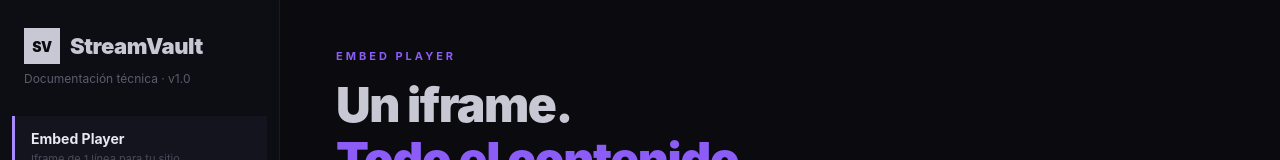
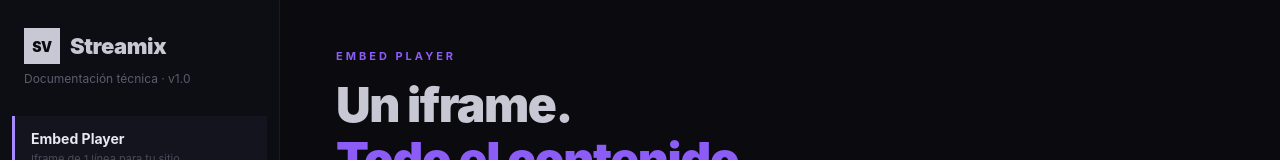
Before and after one commit to elquesabe95/StreamVault, a Next.js app: page /docs in a window 1280 px wide. Shown: the top 160 px of the page. Built offline with nearby package versions, Linux system fonts and the light colour scheme.

Commit message:
rename: StreamVault → Streamix

```diff
--- a/public/api-docs.html
+++ b/public/api-docs.html
@@ -3,7 +3,7 @@
 <head>
 <meta charset="UTF-8">
 <meta name="viewport" content="width=device-width, initial-scale=1.0">
-<title>StreamVault — Documentación API</title>
+<title>Streamix — Documentación API</title>
 <style>
   *,*::before,*::after{box-sizing:border-box;margin:0;padding:0}
   :root{--bg:#0a0a0f;--surface:#0e0e16;--border:#1a1a24;--accent:#8b5cf6;--text:#c8c8d4;--muted:#6b6b7e;--dim:#5c5c6e}
@@ -70,7 +70,7 @@
     <div>
       <div class="logo">
         <div class="logo-mark">SV</div>
-        StreamVault
+        Streamix
       </div>
       <div class="version">Documentación · v1.0</div>
     </div>
@@ -336,7 +336,7 @@
       </div>
     </div>
 
-    <footer>StreamVault · Contenido en español latino · 6 proveedores · Sin API key</footer>
+    <footer>Streamix · Contenido en español latino · 6 proveedores · Sin API key</footer>
   </main>
 </div>
 
--- a/src/app/api/v1/ads/route.ts
+++ b/src/app/api/v1/ads/route.ts
@@ -18,8 +18,8 @@ interface CustomAd {
 const DEFAULT_ADS: CustomAd[] = [
   {
     id: "sv-premium",
-    title: "StreamVault Premium",
-    description: "Disfruta sin interrupciones con StreamVault Premium. Miles de series y peliculas en HD.",
+    title: "Streamix Premium",
+    description: "Disfruta sin interrupciones con Streamix Premium. Miles de series y peliculas en HD.",
     clickUrl: "",
     duration: 5,
     active: true,
--- a/src/app/docs/page.tsx
+++ b/src/app/docs/page.tsx
@@ -44,7 +44,7 @@ export default function DocsPage() {
               width: 36, height: 36, display: "grid", placeItems: "center",
               fontSize: 14, fontWeight: 900
             }}>SV</span>
-            StreamVault
+            Streamix
           </div>
           <div style={{ fontSize: 12, color: "#5c5c6e", marginTop: 4 }}>
             Documentación técnica · v1.0
--- a/src/app/page.tsx
+++ b/src/app/page.tsx
@@ -110,7 +110,7 @@ export default function Home() {
 
       <header>
         <div className="header-inner">
-          <a className="logo" href="#"><span className="logo-dot">●</span> StreamVault</a>
+          <a className="logo" href="#"><span className="logo-dot">●</span> Streamix</a>
           <nav>
             <a href="#endpoints">API</a>
             <a href="#demo">Demo</a>
@@ -298,7 +298,7 @@ export default function Home() {
         </section>
 
         <footer>
-          StreamVault · 4 proveedores activos · Contenido en español latino · Sin API key
+          Streamix · 4 proveedores activos · Contenido en español latino · Sin API key
         </footer>
       </div>
 
--- a/src/app/player/page.tsx
+++ b/src/app/player/page.tsx
@@ -506,7 +506,7 @@ export default function PlayerPage() {
           allowFullScreen
           allow="autoplay; encrypted-media; fullscreen; picture-in-picture"
           style={{ border: "none" }}
-          title={`${data?.title || "Player"} - StreamVault`}
+          title={`${data?.title || "Player"} - Streamix`}
         />
       )}
 
@@ -609,7 +609,7 @@ export default function PlayerPage() {
             <div className="flex items-center justify-between max-w-3xl mx-auto">
               <div>
                 <p className="text-white font-bold text-lg mb-1">Has completado {data.title}</p>
-                <p className="text-white/50 text-sm">Gracias por ver en StreamVault</p>
+                <p className="text-white/50 text-sm">Gracias por ver en Streamix</p>
               </div>
               <button
                 onClick={() => {
--- a/src/components/Player.tsx
+++ b/src/components/Player.tsx
@@ -28,7 +28,7 @@ export default function Player({ url, title }: PlayerProps) {
     if (window.jwplayer && playerRef.current) {
       window.jwplayer(playerRef.current).setup({
         file: url,
-        title: title || "StreamVault Player",
+        title: title || "Streamix Player",
         width: "100%",
         aspectratio: "16:9",
         autostart: true,
--- a/worker-proxy.js
+++ b/worker-proxy.js
@@ -1,4 +1,4 @@
-// Cloudflare Worker Proxy for StreamVault
+// Cloudflare Worker Proxy for Streamix
 // Usage: https://your-worker.workers.dev/?url=https://target.com/&ref=https://referer.com/
 
 export default {
```
Also changed, not shown: src/app/layout.tsx (+1 -1 lines), 1 other file (tests, documents, lock files or other folders).
